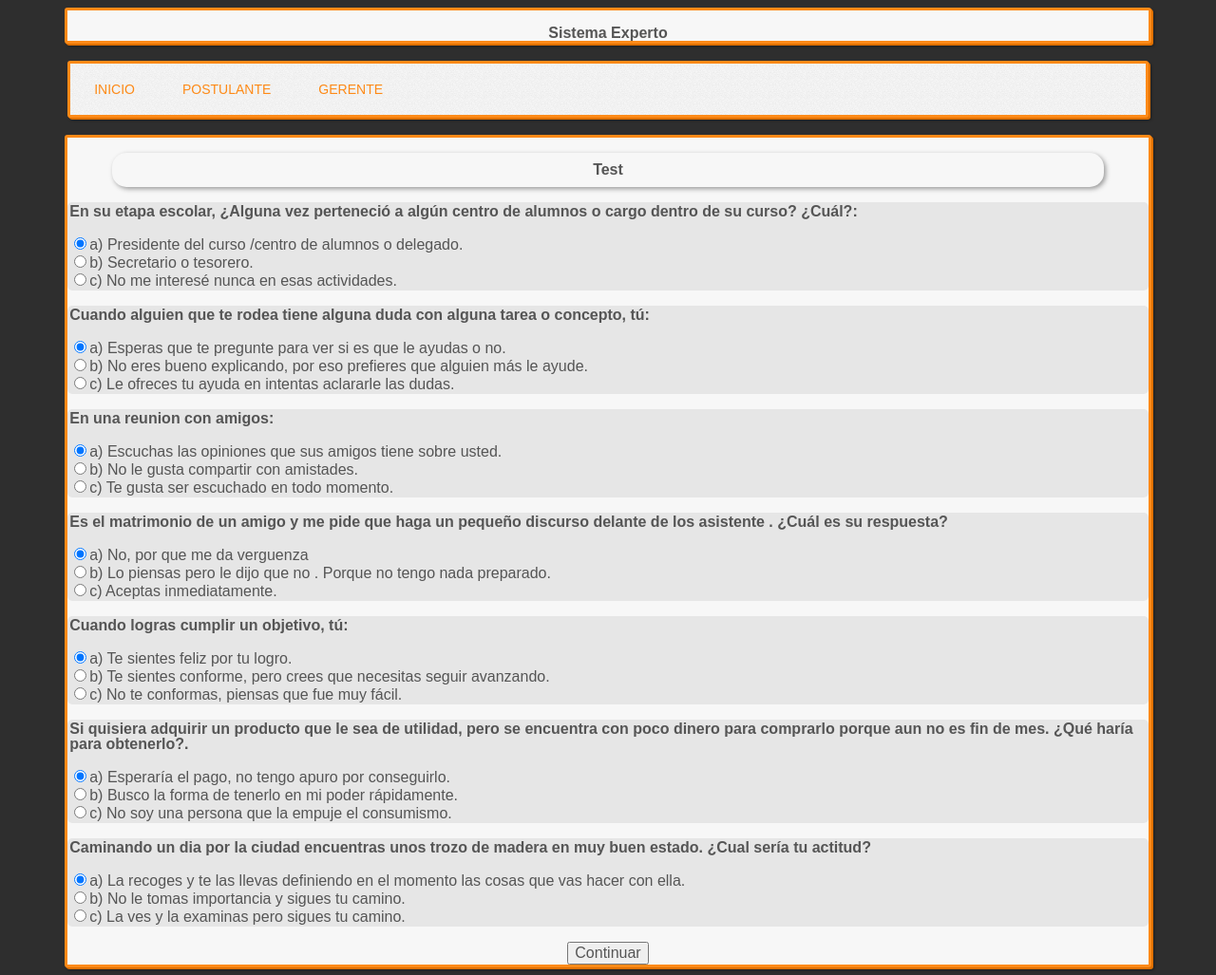
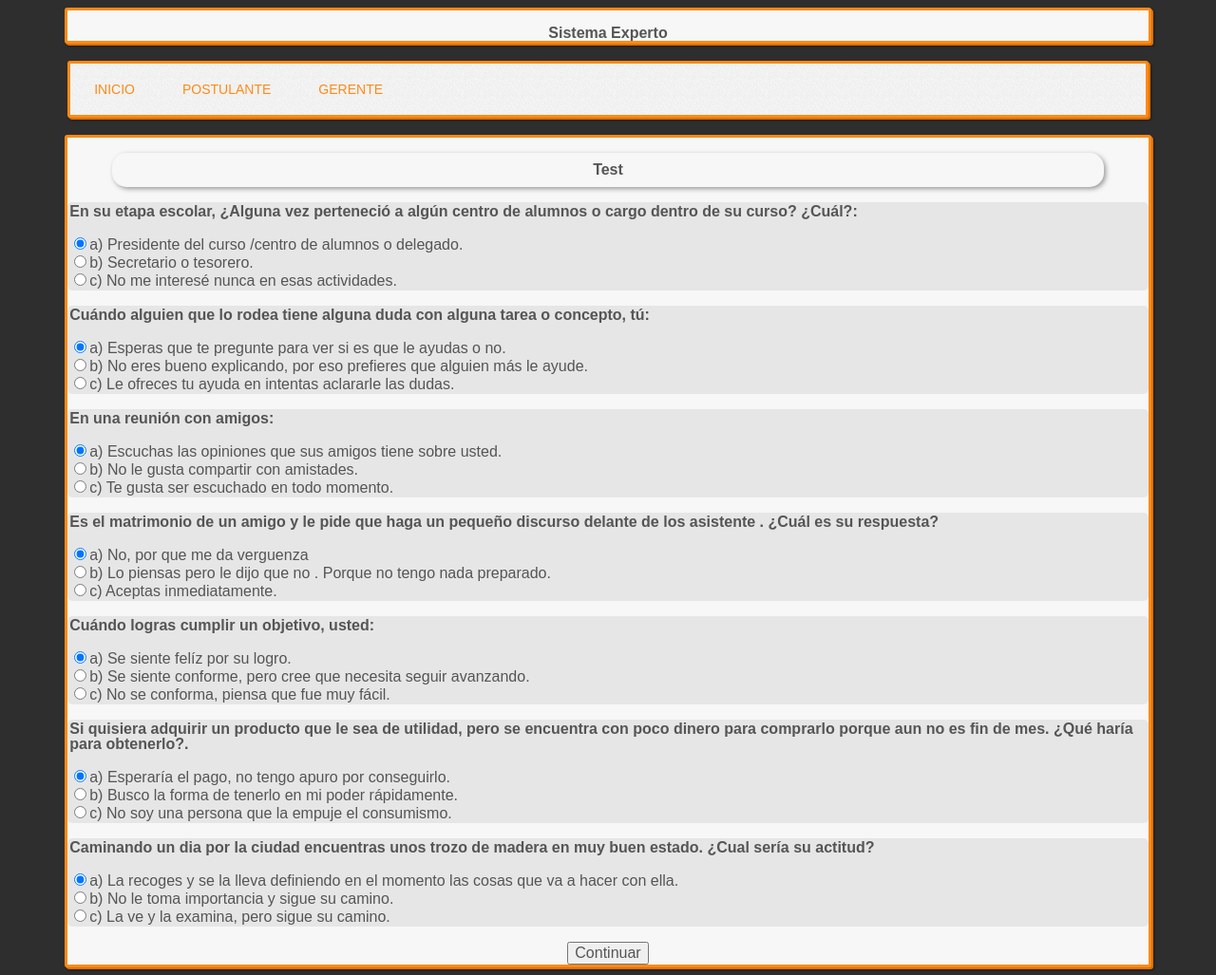
Before and after one commit to risbonavi/Gpi-Experto, a PHP site: page /php/cliente_estrategico_2.php in a window 1280 px wide. Shown: the whole page at 95% size. Run offline with PHP 8.4, Linux system fonts and the light colour scheme; some libraries are stand-ins or nearby versions.

Commit message:
correcciones

```diff
--- a/php/cliente_estrategico_2.php
+++ b/php/cliente_estrategico_2.php
@@ -40,7 +40,7 @@ session_start();
 			<br>
 
 			<div class="preguntas">
-                        <b>Cuando alguien que te rodea tiene alguna duda con alguna tarea o concepto, tú:</b>
+                        <b>Cuándo alguien que lo rodea tiene alguna duda con alguna tarea o concepto, tú:</b>
 			<br> <br>
 			<input type=radio name="pregunta14" value="0" checked="checked">a) Esperas que te pregunte para ver si es que le ayudas o  no.<br>
 			<input type=radio name="pregunta14" value="0">b)	No eres bueno explicando, por eso prefieres que alguien más le ayude.<br>
@@ -49,7 +49,7 @@ session_start();
 			<br>
 
 			<div class="preguntas">
-                        <b>En una reunion con amigos:</b>
+                        <b>En una reunión con amigos:</b>
 			<br> <br>
 			<input type=radio name="pregunta15" value="0" checked="checked">a)	Escuchas las opiniones que sus amigos tiene sobre usted.<br>
 			<input type=radio name="pregunta15" value="0">b)	No le gusta compartir con amistades.<br>
@@ -58,7 +58,7 @@ session_start();
 			<br>
 
 			<div class="preguntas">
-                        <b>Es el matrimonio de un amigo  y me pide que haga un  pequeño discurso delante de los asistente . ¿Cuál es su respuesta?</b>
+                        <b>Es el matrimonio de un amigo  y le pide que haga un  pequeño discurso delante de los asistente . ¿Cuál es su respuesta?</b>
 			<br> <br>
 			<input type=radio name="pregunta16" value="1" checked="checked">a)   No, por que me da verguenza<br>
 			<input type=radio name="pregunta16" value="0">b) Lo piensas  pero le dijo que no . Porque no tengo nada preparado.<br>
@@ -67,16 +67,16 @@ session_start();
 			<br>
 			<!--Emprendedor-->
 			<div class="preguntas">
-                        <b>Cuando logras cumplir un objetivo, tú:</b>
+                        <b>Cuándo logras cumplir un objetivo, usted:</b>
 			<br> <br>
-			<input type=radio name="pregunta33" value="0" checked="checked">a)	Te sientes feliz por tu logro.<br>
-			<input type=radio name="pregunta33" value="1">b)	Te sientes conforme, pero crees que necesitas seguir avanzando.<br>
-			<input type=radio name="pregunta33" value="0">c)	No te conformas, piensas que fue muy fácil.<br>
+			<input type=radio name="pregunta33" value="0" checked="checked">a)	Se siente felíz por su logro.<br>
+			<input type=radio name="pregunta33" value="1">b)	Se siente conforme, pero cree que necesita seguir avanzando.<br>
+			<input type=radio name="pregunta33" value="0">c)	No se conforma, piensa que fue muy fácil.<br>
 			</div>
 			<br>
 
                         <div class="preguntas">
-                        <b>Si quisiera adquirir un  producto que le sea de utilidad, pero se encuentra con poco dinero para comprarlo porque aun no es fin de mes.  ¿Qué haría para obtenerlo?.</b>
+                        <b>Si quisiera adquirir un  producto que le sea de utilidad, pero se encuentra con poco dinero para comprarlo porque aun no es fin de mes. ¿Qué haría para obtenerlo?.</b>
 			<br> <br>
 			<input type=radio name="pregunta34" value="0" checked="checked">a) Esperaría el pago, no tengo apuro por conseguirlo.<br>
 			<input type=radio name="pregunta34" value="1">b) Busco la forma de tenerlo en mi poder rápidamente. <br>
@@ -85,11 +85,11 @@ session_start();
 			<br>
 
                         <div class="preguntas">
-                        <b>Caminando un dia por la ciudad encuentras unos trozo de madera en muy buen estado. ¿Cual sería tu actitud?</b>
+                        <b>Caminando un dia por la ciudad encuentras unos trozo de madera en muy buen estado. ¿Cual sería su actitud?</b>
 			<br> <br>
-			<input type=radio name="pregunta35" value="1" checked="checked">a) La recoges y te las llevas definiendo en el momento las cosas que vas hacer con ella.<br>
-			<input type=radio name="pregunta35" value="0">b) No le tomas importancia y sigues tu camino.<br>
-			<input type=radio name="pregunta35" value="0">c)  La ves y la examinas pero sigues tu camino.<br>
+			<input type=radio name="pregunta35" value="1" checked="checked">a) La recoges y se la lleva definiendo en el momento las cosas que va a hacer con ella.<br>
+			<input type=radio name="pregunta35" value="0">b) No le toma importancia y sigue su camino.<br>
+			<input type=radio name="pregunta35" value="0">c)  La ve y la examina, pero sigue su camino.<br>
 			</div>
 			<br>
 
--- a/php/cliente_estrategico_3.php
+++ b/php/cliente_estrategico_3.php
@@ -31,7 +31,7 @@ session_start();
 
 			<!--Flexible-->
 			<div class="preguntas">
-                        <b>¿Alguna vez haz  viajado ”mochileando”?<br> <br></b>
+                        <b>¿Alguna vez ha viajado ”mochileando”?<br> <br></b>
 			<input type=radio name="pregunta37" value="0" checked="checked">a)	No me atrevo a hacerlo, me gusta organizar bien mis viajes.	<br>
 			<input type=radio name="pregunta37" value="1">b)	Si lo he hecho, me gusta la idea de no saber cómo llegare a mi destino.<br>
 			<input type=radio name="pregunta37" value="0">c)	Aun no lo hago, pero tengo intenciones de hacerlo pronto.	<br>
--- a/php/cliente_operacional_2.php
+++ b/php/cliente_operacional_2.php
@@ -58,7 +58,7 @@ session_start();
 
                         <!--Responsable 4 ok -->
 			<div class="preguntas">
-                        <b>Cuando te vas a juntar con tus amigos para salir un sábado por la noche, y quedan de acuerdo en que se juntaran en cierta estación del metro:</b>
+                        <b>Cuándo te vas a juntar con tus amigos para salir un sábado por la noche, y quedan de acuerdo en que se juntaran en cierta estación del metro:</b>
 			<br> <br>
 			<input type=radio name="pregunta49" value="0" checked="checked">a) Eres el primero en llegar, llegas a la hora acordada.<br>
 			<input type=radio name="pregunta49" value="1">b)	No llegaras a la hora, pero avisas que estas atrasado.<br>
--- a/php/cliente_tactico_1.php
+++ b/php/cliente_tactico_1.php
@@ -111,7 +111,7 @@ session_start();
 			<br>
 
             <div class="preguntas">
-			 <strong>Cuando se vá de vacaciones, llegas a una casa en la playa que te prestó un familiar, y la encuentra sucia y desordenada, ustéd:</strong>
+			 <strong>Cuándo se vá de vacaciones, llegas a una casa en la playa que te prestó un familiar, y la encuentra sucia y desordenada, usted:</strong>
 			<br> <br>
 			<input type=radio name="pregunta27" value="0" checked="checked">a) Te instalas y descansas antes de ordenar y limpiar.<br>
 			<input type=radio name="pregunta27" value="1">b) Ordenas y limpias hasta que todo quede como querias y luego te acuestas.<br>
--- a/php/cliente_tactico_2.php
+++ b/php/cliente_tactico_2.php
@@ -90,7 +90,7 @@ session_start();
 
 			<!Responsable 3 ok>
 			<div class="preguntas">
-			 <strong>Cuando te vas a juntar con tus amigos para salir un sábado por la noche, y quedan de acuerdo en que se juntarán en cierta estación del metro:</strong>
+			 <strong>Cuándo te vas a juntar con tus amigos para salir un sábado por la noche, y quedan de acuerdo en que se juntarán en cierta estación del metro:</strong>
 			<br> <br>
 			<input type=radio name="pregunta49" value="0" checked="checked">a) Eres el primero en llegar, llegas a la hora acordada.<br>
 			<input type=radio name="pregunta49" value="1">b)	No llegaras a la hora, pero avisas que estas atrasado.<br>
```
Also changed, not shown: php/cliente_Estrategico.php (+4 -4 lines), php/cliente_estrategico_4.php (+6 -7 lines), php/cliente_tactico.php (+4 -4 lines).
